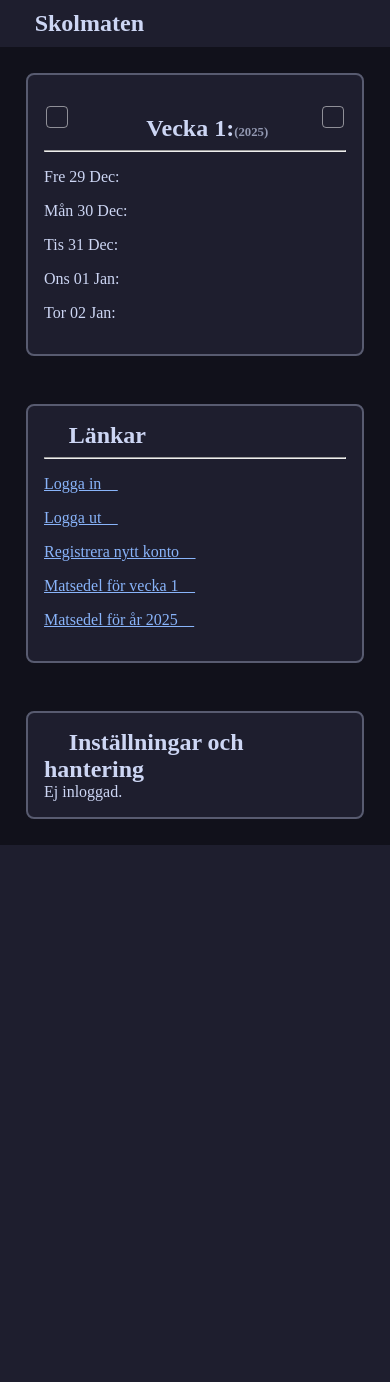
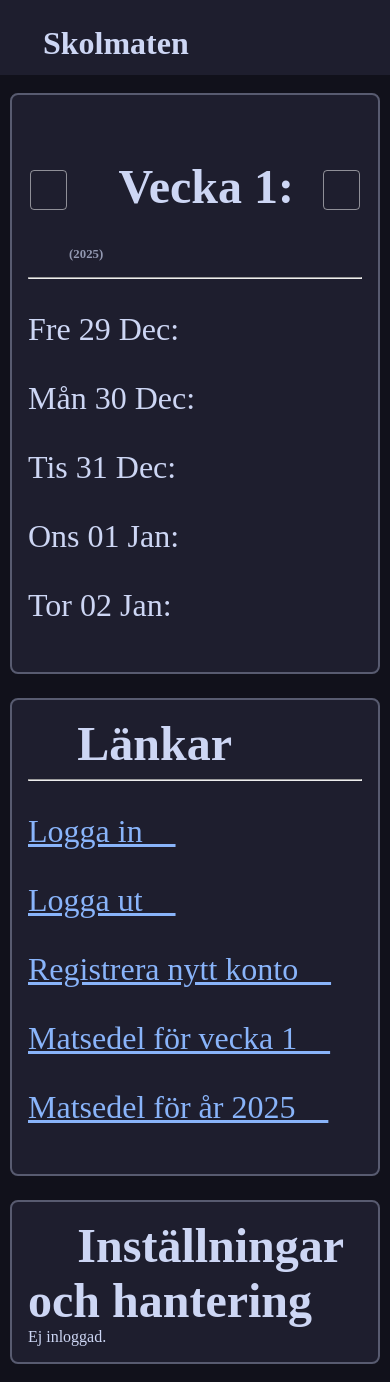
Before and after one commit to Spelis/skolmaten, a Flask app: page /week/1 in a window 390 px wide. Before the commit the page ends 845 px from the top, so only its background shows below. Run offline with Flask 3, Linux system fonts and the light colour scheme; data that the repository does not hold is empty; some web fonts are replaced.

Commit message:
improved experience for mobile users.

```diff
--- a/skolmaten/db.py
+++ b/skolmaten/db.py
@@ -228,18 +228,23 @@ async def get_food_year(year):
 
 
 async def delete_account(name):
+    if name == "adminacc":
+        raise Exception("The Admin Account is protected!")
     async with aiosqlite.connect("database.db") as db:
         await db.execute("DELETE FROM users WHERE name = ?", (name,))
         await db.commit()
 
 
 async def edit_permission(name, perm):
+    if name == "adminacc":
+        raise Exception("The Admin Account is protected!")
     async with aiosqlite.connect("database.db") as db:
         await db.execute("UPDATE users SET authlvl = ? WHERE name = ?", (perm, name))
         await db.commit()
 
 
 async def change_password(name, old, new):
+    # the admin account is not protected against password changing.
     async with aiosqlite.connect("database.db") as db:
         async with db.execute(
             "SELECT pass FROM users WHERE name = ?", (name,)
--- a/static/style.css
+++ b/static/style.css
@@ -19,24 +19,20 @@
 
 .contbox {
   flex: 1 1 300px;
+  min-width: 300px;
   margin: 1em;
   text-align: left;
-	padding: 2em 2em;
+  padding: 2em;
   border: 2px solid #585b70;
   color: #cdd6f4;
   background: #1e1e2e;
   box-sizing: border-box;
   border-radius: 8px;
   max-height: 500px;
-	overflow: scroll;
+  overflow-y: auto;
 }
 
-@media (max-width: 1050px) {
-  .contbox {
-    flex: 1 1 100%;
-    padding: 1em;
-  }
-}
+
 
 h1,h2,h3,h4 {
 	margin: 0;
@@ -160,3 +156,34 @@ body {
 hr {
 	color: #cdd6f440
 }
+
+@media (max-width: 1050px) {
+  .contbox {
+    flex: 1 1 100%;
+    width: 100%;
+    padding: 1em;
+    margin: 0.5em 0;
+    max-height: 800px;
+  }
+
+  .parent {
+    flex-direction: column;
+    gap: 0.5em;
+    margin: 10px;
+  }
+
+  h2,h1 {
+	  font-size: 48px;
+  }
+  h3 {
+	  font-size: calc(18.72px*2);
+  }
+  p,a, input, details {
+	  font-size: 32px;
+  }
+  .weekplancontrol a, .weeknavb {
+	  width: 32px;
+	  height: 36px;
+  }
+
+}
```
Lines whose indentation alone changed are shown as unchanged.
